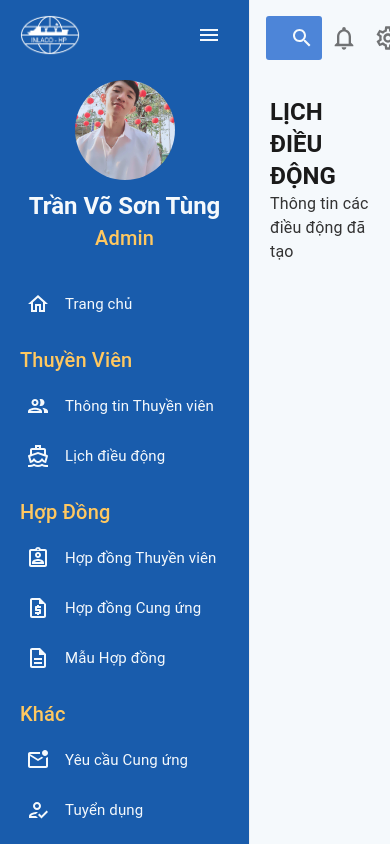
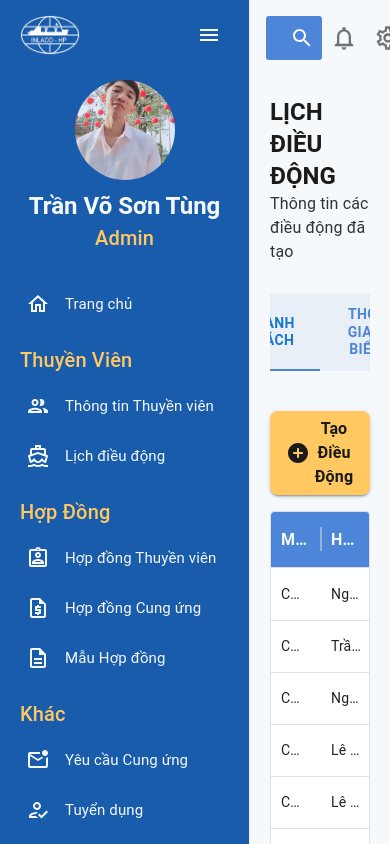
Before and after one commit to ngphth1312/inlaco-crewmgr-web-client, a React (Create React App) app: page /crewMobilization in a window 390 px wide. Built offline with nearby package versions, Linux system fonts and the light colour scheme.

Commit message:
feat(crewMobilization): adding switch bar to switch between 2 display options

```diff
--- a/src/App.js
+++ b/src/App.js
@@ -2,7 +2,7 @@ import { CssBaseline } from "@mui/material";
 import { TopBar, SideBar } from "./components/global";
 import { Routes, Route } from "react-router";
 
-import LoginPage from "./pages/loginPage";
+// import LoginPage from "./pages/loginPage";
 import HomePage from "./pages/homePage";
 import CrewInfos from "./pages/crewInfos";
 import CrewMobilization from "./pages/crewMobilization";
--- a/src/components/global/SearchBar.jsx
+++ b/src/components/global/SearchBar.jsx
@@ -9,7 +9,6 @@ const SearchBar = ({
   backgroundColor = COLOR.primary_white,
   color = COLOR.primary_black,
   sx = [],
-  style,
   onChange,
   onSearchClick,
 }) => {
--- /dev/null
+++ b/src/components/global/SwitchBar.jsx
@@ -0,0 +1,32 @@
+import React, { useState } from "react";
+import { Tabs, Tab, Box, } from "@mui/material";
+
+const SwitchBar = ({ tabLabel1, tabLabel2, variant, color, onChange, sx = [] }) => {
+    const [value, setValue] = useState(0);
+
+  const handleValueChange = (event, newValue) => {
+    setValue(newValue);
+    onChange(newValue);
+  }
+
+  return (
+    <Box maxWidth={1600} sx={[...(Array.isArray(sx) ? sx : [sx])]}>
+      <Tabs
+        value={value}
+        onChange={handleValueChange}
+        centered
+        variant={variant}
+        sx={{
+          "& .MuiTabs-indicator": {
+            backgroundColor: color,
+          },
+        }}
+      >
+        <Tab sx={{ fontWeight: 700, color: color }} label={tabLabel1} />
+        <Tab sx={{ fontWeight: 700, color: color }} label={tabLabel2} />
+      </Tabs>
+    </Box>
+  );
+}
+
+export default SwitchBar;
--- a/src/components/global/index.js
+++ b/src/components/global/index.js
@@ -3,3 +3,4 @@ export { default as SideBar } from "./SideBar";
 export { default as PageTitle } from "./PageTitle";
 export { default as NoValuesOverlay } from "./NoValuesOverlay";
 export { default as SearchBar } from "./SearchBar";
+export { default as SwitchBar } from "./SwitchBar";
--- a/src/pages/crewMobilization.jsx
+++ b/src/pages/crewMobilization.jsx
@@ -1,8 +1,102 @@
-import React from "react";
-import { PageTitle } from "../components/global";
-import { Box } from "@mui/material";
+import React, { useState } from "react";
+import { PageTitle, NoValuesOverlay, SwitchBar } from "../components/global";
+import { Box, Button, Typography } from "@mui/material";
+import { DataGrid } from "@mui/x-data-grid";
+import { mockCrewMemberInfos } from "../data/mockData";
+import { COLOR } from "../assets/Color";
+import AddCircleRoundedIcon from "@mui/icons-material/AddCircleRounded";
+// import { useNavigate } from "react-router";
 
-const CrewMobilization = () => {
+const CrewInfos = () => {
+  // const navigate = useNavigate();
+
+  const onMemberDetailClick = (id) => {
+    console.log("Navigate to info page of Member with ID: " + id);
+  };
+
+  const columns = [
+    {
+      field: "id",
+      headerName: "Mã TV",
+      sortable: false,
+      flex: 1,
+      align: "center",
+      headerAlign: "center",
+    },
+    {
+      field: "fullName",
+      headerName: "Họ tên",
+      sortable: false,
+      flex: 2,
+      align: "center",
+      headerAlign: "center",
+    },
+    {
+      field: "dob",
+      headerName: "Ngày sinh",
+      sortable: false,
+      flex: 1,
+      align: "center",
+      headerAlign: "center",
+    },
+    {
+      field: "phoneNumber",
+      headerName: "SĐT",
+      sortable: false,
+      flex: 1,
+      align: "center",
+      headerAlign: "center",
+    },
+    {
+      field: "position",
+      headerName: "Chức vụ",
+      sortable: false,
+      flex: 2,
+      align: "center",
+      headerAlign: "center",
+      valueGetter: (params) => params?.name,
+    },
+    {
+      field: "workExp",
+      headerName: "Số năm KN",
+      sortable: false,
+      flex: 1,
+      align: "center",
+      headerAlign: "center",
+    },
+    {
+      field: "detail",
+      headerName: "Chi tiết",
+      sortable: false,
+      flex: 1,
+      align: "center",
+      headerAlign: "center",
+      renderCell: (params) => {
+        return (
+          <Button
+            variant="contained"
+            size="small"
+            onClick={() => onMemberDetailClick(params?.id)}
+            sx={{
+              backgroundColor: COLOR.primary_green,
+              color: COLOR.primary_black,
+              fontWeight: 700,
+              textTransform: "capitalize",
+            }}
+          >
+            Chi tiết
+          </Button>
+        );
+      },
+    },
+  ];
+
+  const [tabValue, setTabValue] = useState(0);
+
+  const handleTabChange = (newValue) => {
+    setTabValue(newValue);
+  }
+
   return (
     <div>
       <Box m="20px">
@@ -12,9 +106,98 @@ const CrewMobilization = () => {
             subtitle="Thông tin các điều động đã tạo"
           />
         </Box>
+        <SwitchBar
+          tabLabel1={"Danh Sách"}
+          tabLabel2={"Thời Gian Biểu"}
+          variant={"fullWidth"}
+          onChange={(newValue) => handleTabChange(newValue)}
+          color={COLOR.secondary_blue}
+          sx={{
+            backgroundColor: COLOR.secondary_white
+          }}
+        />
+        {tabValue === 0 ? (
+          <Box
+            m="40px 0 0 0"
+            height="62vh"
+            maxHeight={550}
+            maxWidth={1600}
+            sx={{
+              "& .MuiDataGrid-columnHeader": {
+                backgroundColor: COLOR.secondary_blue,
+                color: COLOR.primary_white,
+              },
+              "& .MuiTablePagination-root": {
+                backgroundColor: COLOR.secondary_blue,
+                color: COLOR.primary_white,
+              },
+            }}
+          >
+            <Box
+              sx={{
+                display: "flex",
+                flexDirection: "row",
+                width: "100%",
+                paddingBottom: 2,
+                justifyContent: "space-between",
+              }}
+            >
+              <Button
+                variant="contained"
+                sx={{
+                  backgroundColor: COLOR.primary_gold,
+                  color: COLOR.primary_black,
+                  borderRadius: 2,
+                }}
+              >
+                <AddCircleRoundedIcon />
+                <Typography
+                  sx={{
+                    fontWeight: 700,
+                    marginLeft: "4px",
+                    textTransform: "capitalize",
+                  }}
+                >
+                  Tạo điều động
+                </Typography>
+              </Button>
+            </Box>
+            <DataGrid
+              disableRowSelectionOnClick
+              disableColumnMenu
+              disableColumnResize
+              rows={mockCrewMemberInfos}
+              columns={columns}
+              slots={{ noRowsOverlay: NoValuesOverlay }}
+              pageSizeOptions={[5, 10, { value: -1, label: "All" }]}
+              initialState={{
+                pagination: {
+                  paginationModel: { pageSize: 5, page: 0 },
+                },
+              }}
+              sx={{
+                backgroundColor: "#FFF",
+                headerAlign: "center",
+                "& .MuiDataGrid-columnHeaderTitle": {
+                  fontSize: 16,
+                  fontWeight: 700,
+                },
+              }}
+            />
+          </Box>
+        ) : (
+          <Box
+            m="40px 0 0 0"
+            height="62vh"
+            maxHeight={550}
+            maxWidth={1600}
+          >
+            <Typography>THỜI GIAN BIỂU</Typography>
+          </Box>
+        )}
       </Box>
     </div>
   );
 };
 
-export default CrewMobilization;
+export default CrewInfos;
```
